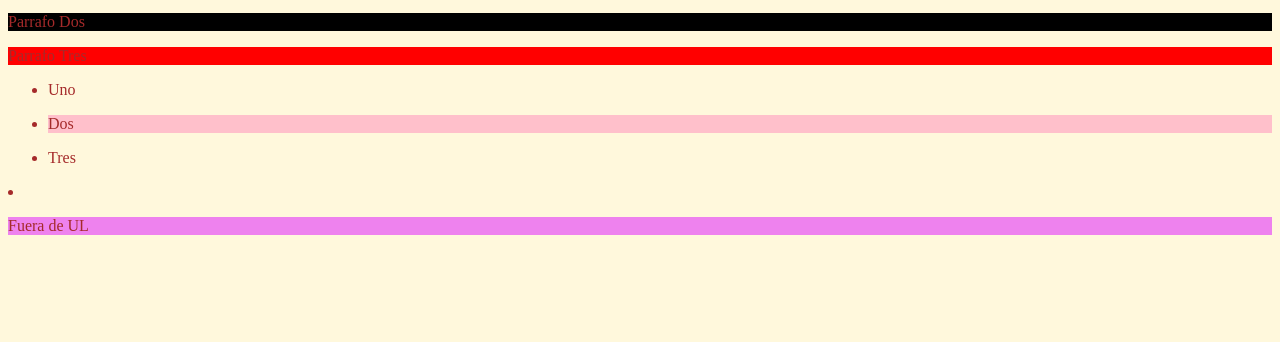
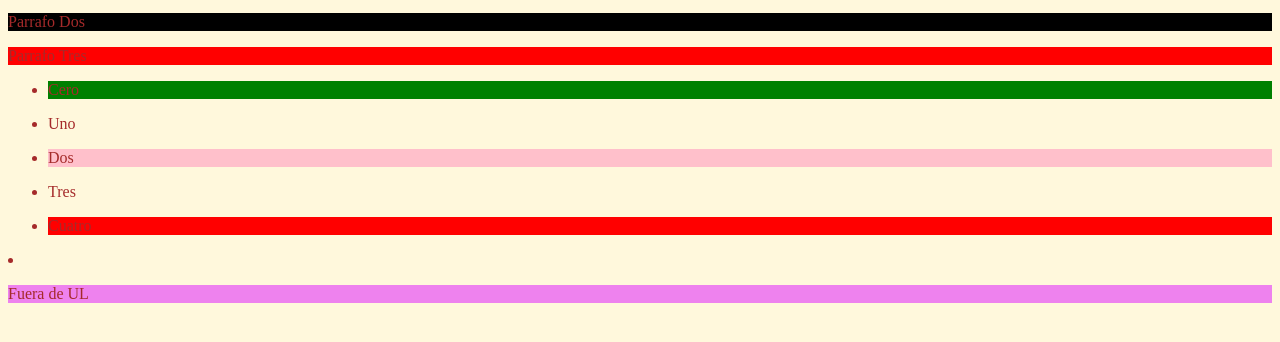
Before and after one commit to Francis-Ferri-personal/py-ferri-ripalda-francis-micael, a plain HTML site: page 04 - scrapy/01 - css/index.html in a window 1280 px wide. Shown: the part 218-560 px from the top of the page. Drawn offline with Linux system fonts and the light colour scheme.

Commit message:
Scrapy inicio

```diff
--- a/04 - scrapy/01 - css/index.html
+++ b/04 - scrapy/01 - css/index.html
@@ -53,6 +53,12 @@
         li > p {
             background-color: violet;
         }
+        li > p.epn.uno {
+            background-color: green;
+        }
+        li > p.epn {
+            background-color: red;
+        }
 
     </style>
 </head>
@@ -68,10 +74,21 @@
     >Parrafo Dos</P>
     <P class="fondo-rojo">Parrafo Tres</P>
     <ul>
+        <li><p class="epn uno">Cero</p></li>
         <li>Uno</li>
         <li><p>Dos</p></li>
         <li>Tres</li>
+        <li><p class="epn">Cuatro</p></li>
     </ul>
     <li><p>Fuera de UL</p></li>
 </body>
 </html>
+
+<!-- scrapy bench nos ayuda a saber  que caracteristicas contiene nuestro compuutador (caracteristicas de performance)
+ -->
+ <!-- scrapy view https://www.ecuavisa.com/  -->
+ <!-- type(response.css('div')) -->
+ <!-- response.css('title').extract()  -->
+ <!-- response.css('title::text').extract() -->
+<!-- len(response.css('.tags .tag::text').extract()) -->
+<!-- len(response.css('div.tags > a.tag::text').extract()) -->
```
Also changed, not shown: 1 other file.
